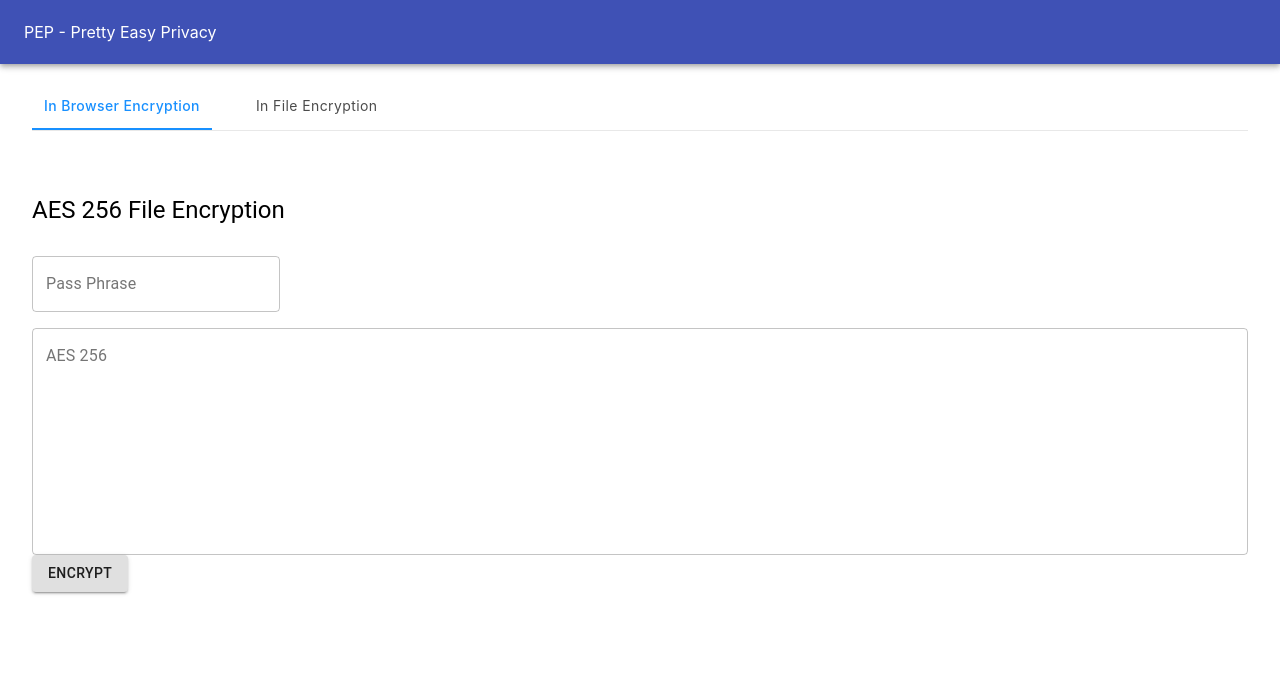
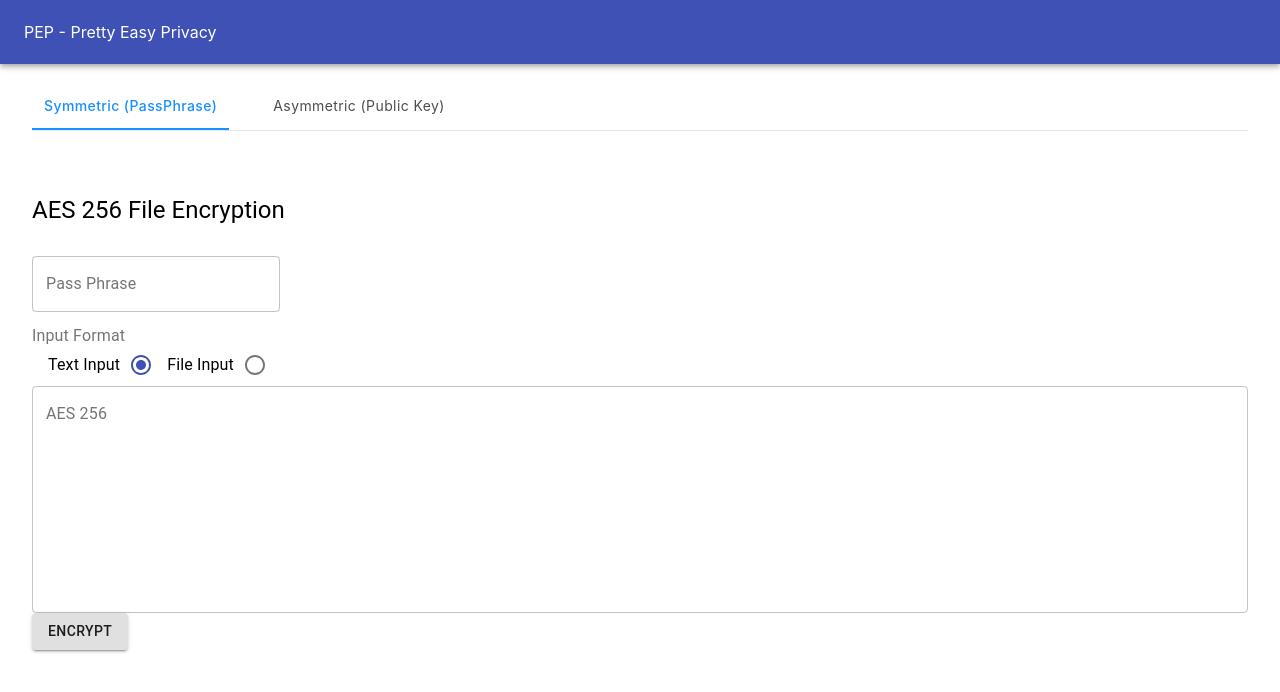
Before and after one commit to smhaley/pretty_easy_privacy, a React (Create React App) app: page / in a window 1280 px wide. Shown: the top 692 px of the page. Built offline with nearby package versions, Linux system fonts and the light colour scheme.

Commit message:
structure updates

```diff
--- a/src/App.js
+++ b/src/App.js
@@ -1,9 +1,7 @@
 import React, { Component, useState, useEffect } from "react";
 import NavBar from "./components/NavBar";
-import Expire from "./components/Expire";
-import TextInput from "./components/TextInput";
+import Expire from "./components/utils/Expire";
 import Symmetric from "./components/Symmetric";
-import Box from "@material-ui/core/Box";
 import { Container, Grid } from "@material-ui/core";
 import { makeStyles } from "@material-ui/core/styles";
 import Alert from "@material-ui/lab/Alert";
@@ -50,7 +48,6 @@ const App = () => {
       setAlert={setAlert}
 
       />
-        {/* <TextInput inLineAesSubmit={inLineAesSubmit} setAlert={setAlert} /> */}
       </Container>
     </div>
   );
--- a/src/components/AesIlForm.js
+++ /dev/null
@@ -1,99 +0,0 @@
-import React, { useState } from "react";
-import { makeStyles } from "@material-ui/core/styles";
-import TextField from "@material-ui/core/TextField";
-import Button from "@material-ui/core/Button";
-import Box from "@material-ui/core/Box";
-import Grid from "@material-ui/core/Grid";
-import Typography from "@material-ui/core/Typography";
-import PassPhraseConfirm from "./PassPhraseConfirm";
-
-const useStyles = makeStyles((theme) => ({
-  heading: {
-    marginTop: "15px",
-    marginBottom: "30px",
-    textAlign: "left",
-  },
-}));
-
-const AesIlForm = (props) => {
-  const classes = useStyles();
-
-  let inputType;
-  if (props.inputType == 0) {
-    inputType = (
-      <TextField
-        className={classes.textBox}
-        fullWidth={true}
-        id="outlined-multiline-static"
-        label="AES 256"
-        multiline
-        rows={10}
-        onChange={props.handleInput}
-        variant="outlined"
-      />
-    );
-  } else {
-    inputType = (
-      <>
-        <Button
-          // onClick={test2}
-          onClick={() => document.getElementById("inp").click()}
-          variant="contained"
-        >
-          browse
-        </Button>
-
-        <input
-          id="inp"
-          type="file"
-          style={{ visibility: "hidden" }}
-          onChange={props.readFile}
-        />
-      </>
-    );
-  }
-  console.log('inputType :' + props.inputType)
-
-  return (
-    <form onSubmit={props.handleSubmit}>
-      <Box mb={2}>
-        <TextField
-          onChange={props.handlePassPhrase}
-          className={classes.pwText}
-          id="pw-in"
-          type="password"
-          label="Pass Phrase"
-          variant="outlined"
-        />
-      </Box>
-      {inputType}
-      {/* <Box mb={2} mr={2}>
-        <TextField
-          className={classes.textBox}
-          fullWidth={true}
-          id="outlined-multiline-static"
-          label="AES 256"
-          multiline
-          rows={10}
-          onChange={props.handleInput}
-          variant="outlined"
-        />
-      </Box> */}
-      <Box mb={2}>
-        <Button type="submit" variant="contained">
-          Encrypt
-        </Button>
-      </Box>
-      <Box></Box>
-      <PassPhraseConfirm
-        open={props.open}
-        handleClose={props.handleClose}
-        handleConfirm={props.handleConfirm}
-        passPhraseConfirmBuffer={props.passPhraseConfirmBuffer}
-        confirmError={props.confirmError}
-      />
-    </form>
-  );
-};
-
-export default AesIlForm;
--- a/src/components/Symmetric.js
+++ b/src/components/Symmetric.js
@@ -1,10 +1,10 @@
-import React from "react";
+import React, {useEffect} from "react";
 import { makeStyles, withStyles } from "@material-ui/core/styles";
 import Tabs from "@material-ui/core/Tabs";
 import Tab from "@material-ui/core/Tab";
 import Typography from "@material-ui/core/Typography";
-import TextInput from "./TextInput";
-import FileInput from "./FileInput";
+import TextInput from "./symmetric/TextInput";
+// import FileInput from "./FileInput";
 
 const AntTabs = withStyles({
   root: {
@@ -90,6 +90,10 @@ const useStyles = makeStyles((theme) => ({
 }));
 
 export default function Symmetric(props) {
+
+//lift up to reset on load of new tab
+
+
   const classes = useStyles();
   const [value, setValue] = React.useState(0);
 
@@ -98,12 +102,11 @@ export default function Symmetric(props) {
     console.log(value)
   };
 
-
   return (
     <div className={classes.root}>
         <AntTabs value={value} onChange={handleChange} aria-label="ant example">
-          <AntTab label="In Browser Encryption" />
-          <AntTab label="In File Encryption" />
+          <AntTab label="Symmetric (PassPhrase)" />
+          <AntTab label="Asymmetric (Public Key)" />
         </AntTabs>
         <Typography className={classes.padding} />
         <TextInput inLineAesSubmit={props.inLineAesSubmit} setAlert={props.setAlert} inputType = {value}/>
--- /dev/null
+++ b/src/components/symmetric/AesIlForm.js
@@ -0,0 +1,200 @@
+import React, { useState, useEffect } from "react";
+import { makeStyles } from "@material-ui/core/styles";
+import TextField from "@material-ui/core/TextField";
+import Button from "@material-ui/core/Button";
+import Box from "@material-ui/core/Box";
+import Grid from "@material-ui/core/Grid";
+import Typography from "@material-ui/core/Typography";
+import PassPhraseConfirm from "./PassPhraseConfirm";
+
+import Radio from "@material-ui/core/Radio";
+import RadioGroup from "@material-ui/core/RadioGroup";
+import FormControlLabel from "@material-ui/core/FormControlLabel";
+import FormControl from "@material-ui/core/FormControl";
+import FormLabel from "@material-ui/core/FormLabel";
+
+const useStyles = makeStyles((theme) => ({
+  heading: {
+    marginTop: "15px",
+    marginBottom: "30px",
+    textAlign: "left",
+  },
+}));
+
+const InLine = (props) => {
+  const classes = useStyles();
+
+  useEffect(() => {
+    // window.addEventListener("mousemove", logMousePosition);
+    console.log("Created");
+  });
+
+  return (
+    <TextField
+      className={classes.textBox}
+      fullWidth={true}
+      id="outlined-multiline-static"
+      label="AES 256"
+      multiline
+      rows={10}
+      onChange={props.handleInput}
+      variant="outlined"
+    />
+  );
+};
+
+const InFile = (props) => {
+  const classes = useStyles();
+  return (
+    <>
+      <Button
+        // onClick={test2}
+        onClick={() => document.getElementById("inp").click()}
+        variant="contained"
+      >
+        browse
+      </Button>
+
+      <input
+        id="inp"
+        type="file"
+        style={{ visibility: "hidden" }}
+        onChange={props.readFile}
+      />
+    </>
+  );
+};
+
+const AesIlForm = (props) => {
+  const classes = useStyles();
+
+  const [inputTypeSelect, setInputTypeSelect] = useState('text');
+
+  // const inputHandleConfirm = (inputTypeSelect) => {
+  //   if (inputTypeSelect == 0) {
+  //     console.log('inline form')
+  //    props.handleConfirm(0);
+  //   } else {
+  //     console.log('byte form')
+  //     props.handleConfirm(1);
+  //   }
+  // };
+
+const handleChange = e => {
+  console.log(typeof e.target.value)
+  setInputTypeSelect(e.target.value)
+}
+
+
+// const handleEncrypt = () =>{
+//   console.log('ddddd')
+//  return  props.handleConfirm(inputTypeSelect)
+// }
+
+  let inputType;
+  if (inputTypeSelect == 'text') {
+    inputType = (
+      <InLine handleInput={props.handleInput} />
+
+      // <TextField
+      //   className={classes.textBox}
+      //   fullWidth={true}
+      //   id="outlined-multiline-static"
+      //   label="AES 256"
+      //   multiline
+      //   rows={10}
+      //   onChange={props.handleInput}
+      //   variant="outlined"
+      // />
+    );
+  } else {
+    inputType = (
+      <>
+        <Button
+          // onClick={test2}
+          onClick={() => document.getElementById("inp").click()}
+          variant="contained"
+        >
+          browse
+        </Button>
+
+        <input
+          id="inp"
+          type="file"
+          style={{ visibility: "hidden" }}
+          onChange={props.readFile}
+        />
+      </>
+    );
+  }
+
+  return (
+    <form onSubmit={props.handleSubmit}>
+      <Box mb={2}>
+        <TextField
+          onChange={props.handlePassPhrase}
+          className={classes.pwText}
+          id="pw-in"
+          type="password"
+          label="Pass Phrase"
+          variant="outlined"
+        />
+      </Box>
+      <FormControl component="fieldset">
+        <FormLabel component="legend">Input Format</FormLabel>
+        <RadioGroup
+          row
+          aria-label="position"
+          name="position"
+          value = {inputTypeSelect}
+          defaultValue="top"
+          onChange={handleChange}
+        >
+          <FormControlLabel
+            value= 'text'
+            control={<Radio color="primary" />}
+            label="Text Input"
+            labelPlacement="start"
+            // onChange={() => setInputTypeSelect(0)}
+          />
+          <FormControlLabel
+            value='byte'
+            control={<Radio color="secondary" />}
+            label="File Input"
+            labelPlacement="start"
+            // onChange={() => setInputTypeSelect(1)}
+          />
+        </RadioGroup>
+      </FormControl>
+      {inputType}
+      {/* <Box mb={2} mr={2}>
+        <TextField
+          className={classes.textBox}
+          fullWidth={true}
+          id="outlined-multiline-static"
+          label="AES 256"
+          multiline
+          rows={10}
+          onChange={props.handleInput}
+          variant="outlined"
+        />
+      </Box> */}
+      <Box mb={2}>
+        <Button type="submit" variant="contained">
+          Encrypt
+        </Button>
+      </Box>
+      <Box></Box>
+      <PassPhraseConfirm
+        open={props.open}
+        handleClose={props.handleClose}
+        handleConfirm={() => props.handleConfirm(inputTypeSelect)}
+        passPhraseConfirmBuffer={props.passPhraseConfirmBuffer}
+
+        confirmError={props.confirmError}
+      />
+    </form>
+  );
+};
+
+export default AesIlForm;
--- a/src/components/PassPhraseConfirm.js
+++ b/src/components/symmetric/PassPhraseConfirm.js
@@ -48,7 +48,7 @@ const label = props.confirmError ? "Please Try Again" : "PassPhrase Confirmation
           <Button onClick={props.handleClose} color="primary">
             Cancel
           </Button>
-          <Button onClick= {props.handleConfirm} color="primary">
+          <Button onClick= {() => props.handleConfirm(1)} color="primary">
             Encrypt
           </Button>
         </DialogActions>
--- a/src/components/TextInput.js
+++ b/src/components/symmetric/TextInput.js
@@ -1,18 +1,11 @@
 import React, { useState, useEffect, useRef } from "react";
 import { makeStyles } from "@material-ui/core/styles";
 import CircularProgress from "@material-ui/core/CircularProgress";
-
-import TextField from "@material-ui/core/TextField";
-
-import Button from "@material-ui/core/Button";
 import Box from "@material-ui/core/Box";
 import Grid from "@material-ui/core/Grid";
 import Typography from "@material-ui/core/Typography";
-import PassPhraseConfirm from "./PassPhraseConfirm";
 import Result from "./Result";
 import AesIlForm from "./AesIlForm";
-import FileInput from "./FileInput";
-import Symmetric from "./Symmetric";
 
 const openpgp = require("openpgp");
 
@@ -58,9 +51,9 @@ const TextInput = (props) => {
   //files
   const [fileLoader, setFilerLoader] = useState(false);
   const [uploadedFile, setUploadedFile] = useState();
-  const [byteFileType, setByteFileType] = useState()
+  const [byteFileType, setByteFileType] = useState();
 
-
+  const [inputTypeSelect, setInputTypeSelect] = useState(0);
 
   const readFile = (e) => {
     setFilerLoader(true);
@@ -68,7 +61,7 @@ const TextInput = (props) => {
     if (!file) return;
     var reader = new FileReader();
     reader.readAsArrayBuffer(file);
-    setByteFileType(file.type.replace('/', '_'))
+    setByteFileType(file.type.replace("/", "_"));
 
     reader.onload = function () {
       // console.log(typeof reader.result);
@@ -84,6 +77,7 @@ const TextInput = (props) => {
   };
 
   const byteEncrypt = async (outputHandler) => {
+    console.log("run byte");
     const { message } = await openpgp.encrypt({
       message: openpgp.message.fromBinary(uploadedFile), // input as Message object
       passwords: [passPhrase], // multiple passwords possible
@@ -93,7 +87,6 @@ const TextInput = (props) => {
     console.log(message.armor());
     outputHandler(message.armor(), byteFileType);
   };
-
 
   const handleInput = (e) => {
     console.log(e.target.value);
@@ -106,13 +99,13 @@ const TextInput = (props) => {
 
   const inLineAesSubmit = async (outputHandler) => {
     setLoader(true);
-    console.log("run enc");
+    console.log("run inline");
     const { message } = await openpgp.encrypt({
       message: openpgp.message.fromText(aesInput),
       passwords: [passPhrase],
       armor: false,
     });
-    outputHandler(message.armor(), 'txt');
+    outputHandler(message.armor(), "txt");
   };
 
   let handleSubmit = (e) => {
@@ -126,7 +119,7 @@ const TextInput = (props) => {
     const element = document.createElement("a");
     const file = new Blob([output], { type: "text/plain" });
     element.href = URL.createObjectURL(file);
-    element.download = element.href.split("/")[3] + '_' + ext + '_' +  ".aes"; //make random name
+    element.download = element.href.split("/")[3] + "_" + ext + "_" + ".aes"; //make random name
     setOutputTag(element);
     console.log(element);
     props.setAlert({
@@ -142,10 +135,17 @@ const TextInput = (props) => {
     setOpen(false);
   };
 
-  const handleConfirm = (encrytionMethod) => {
+  const handleConfirm = (inputTypeSelect) => {
     console.log("test");
+    console.log('input = ' + inputTypeSelect)
     if (confirmPassPhrase === passPhrase) {
-      encrytionMethod(outputHandler);
+      if (inputTypeSelect == 'text') {
+        console.log('in;ine')
+        inLineAesSubmit(outputHandler);
+      } else if (inputTypeSelect == 'byte') {
+        console.log('btye')
+        byteEncrypt(outputHandler);
+      }
       setOpen(false);
       setSuccess(true);
     } else {
@@ -159,6 +159,10 @@ const TextInput = (props) => {
   };
 
   const reset = () => {
+    setByteFileType(null);
+    setFilerLoader(false);
+    setUploadedFile(null);
+    setByteFileType(null);
     aesInputState(null);
     setConfirmPassPhrase(null);
     passPhraseState(null);
@@ -170,53 +174,22 @@ const TextInput = (props) => {
     });
   };
 
-  // useEffect(() => {
-  //   if (didMountRef.current) {
-  //     props.alert = {
-  //       show: false,
-  //       message: null,
-  //       severity: null,
-  //     }
-
-  //   } else didMountRef.current = true
-  // }
-  // );
-
-  let form;
-  if (props.inputType == 0) {
-    form = (
+  let form = (
     <AesIlForm
-      inputType = {props.inputType}
       handleSubmit={handleSubmit}
       handlePassPhrase={handlePassPhrase}
       handleInput={handleInput}
       open={open}
       handleClose={handleClose}
-        handleConfirm={() => handleConfirm(inLineAesSubmit)}
+      handleConfirm={handleConfirm}
       passPhraseConfirmBuffer={passPhraseConfirmBuffer}
       confirmError={confirmError}
+      readFile={readFile}
+      inLineAesSubmit={inLineAesSubmit}
+      byteEncrypt={byteEncrypt}
+      setInputTypeSelect = {setInputTypeSelect}
     />
-    )
-  } else {
-    form = (
-      <AesIlForm
-      inputType = {props.inputType}
-        handleSubmit={handleSubmit}
-        handlePassPhrase={handlePassPhrase}
-        handleInput={handleInput}
-        open={open}
-        handleClose={handleClose}
-        handleConfirm={() => handleConfirm(byteEncrypt)}
-        passPhraseConfirmBuffer={passPhraseConfirmBuffer}
-        confirmError={confirmError}
-        //
-        readFile = {readFile}
-
-      />
-    )
-  }
-
-
+  );
 
   return (
     <>
@@ -227,11 +200,7 @@ const TextInput = (props) => {
           <Typography className={classes.heading} variant="h5" gutterBottom>
             AES 256 File Encryption
           </Typography>
-          {success ? (
-            <Result outputTag={outputTag} reset={reset} />
-          ) : (
-            form
-          )}
+          {success ? <Result outputTag={outputTag} reset={reset} /> : form}
         </Grid>
       </Grid>
     </>
```
Also changed, not shown: src/components/symmetric/Result.js (renamed from src/components/Result.js, +10 -1 lines), src/components/symmetric/FileInput.js (renamed from src/components/FileInput.js), src/components/utils/Expire.js (renamed from src/components/Expire.js). Lines whose indentation alone changed are shown as unchanged.
